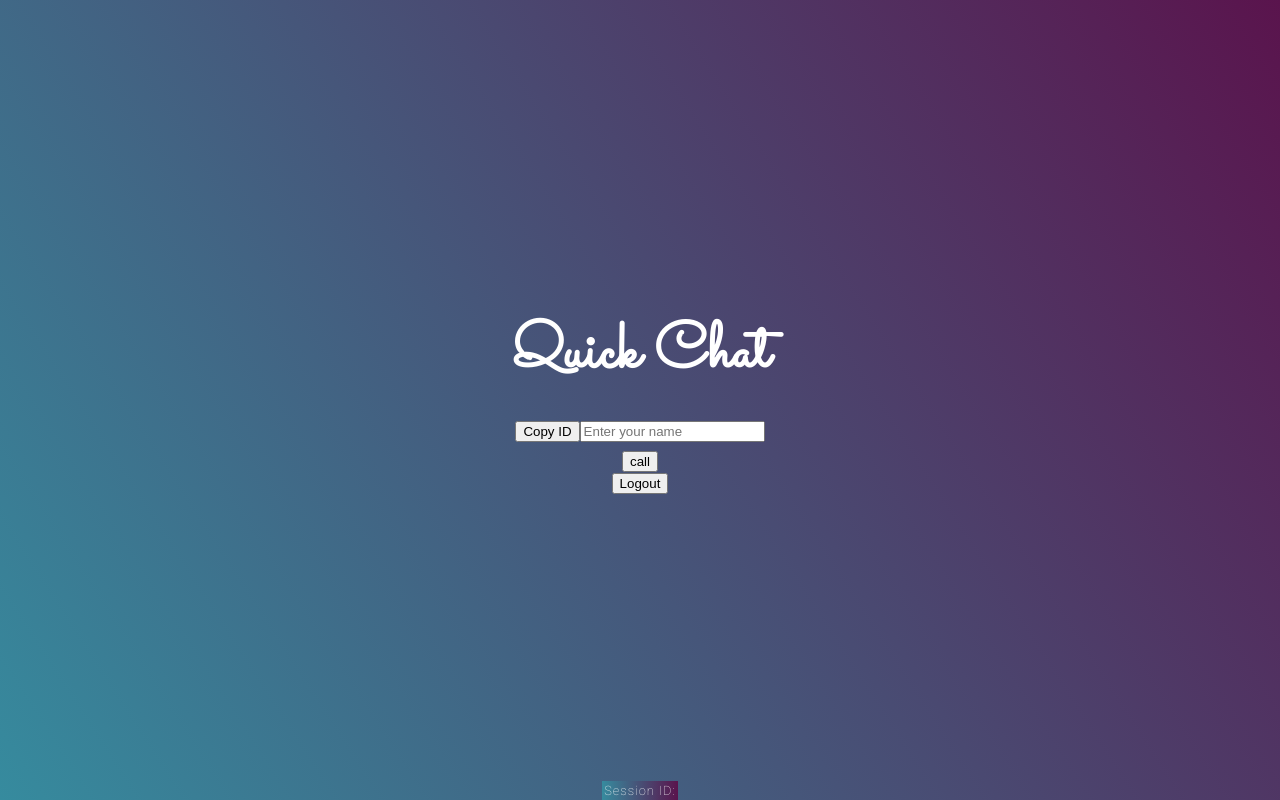
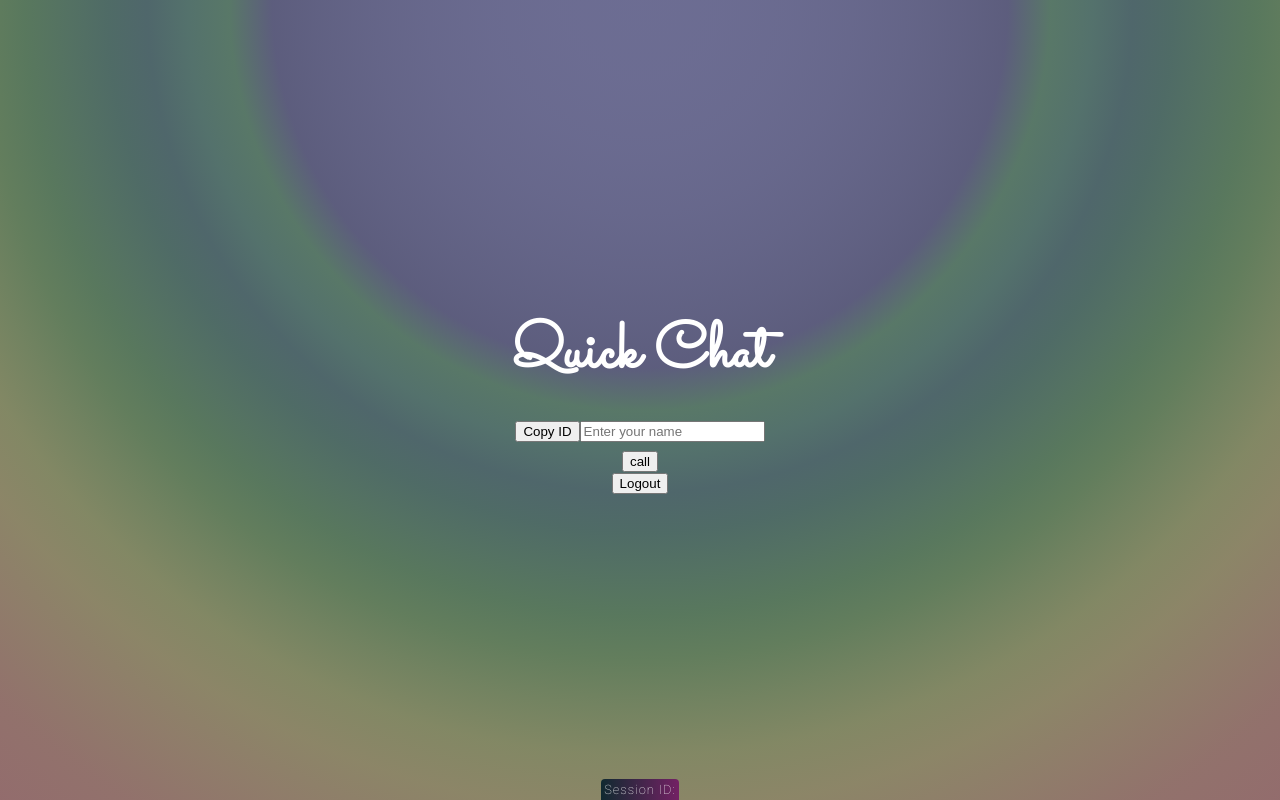
Before and after one commit to PxPerfectMike/video-chat, a React (Create React App) app: page /Chat in a window 1280 px wide. Built offline with nearby package versions, Linux system fonts and the light colour scheme; no server answers; sample sign-in values are in the browser's storage.

Commit message:
add background

```diff
--- a/src/App.css
+++ b/src/App.css
@@ -1,3 +1,314 @@
+html {
+	--colorAdderBase: 0;
+	--sat: 0;
+}
+
+@keyframes bgGradient {
+	0% {
+		--colorAdderBase: 0;
+	}
+	1% {
+		--colorAdderBase: 3.6;
+	}
+	2% {
+		--colorAdderBase: 7.2;
+	}
+	3% {
+		--colorAdderBase: 10.8;
+	}
+	4% {
+		--colorAdderBase: 14.4;
+	}
+	5% {
+		--colorAdderBase: 18;
+	}
+	6% {
+		--colorAdderBase: 21.6;
+	}
+	7% {
+		--colorAdderBase: 25.2;
+	}
+	8% {
+		--colorAdderBase: 28.8;
+	}
+	9% {
+		--colorAdderBase: 32.4;
+	}
+	10% {
+		--colorAdderBase: 36;
+	}
+	11% {
+		--colorAdderBase: 39.6;
+	}
+	12% {
+		--colorAdderBase: 43.2;
+	}
+	13% {
+		--colorAdderBase: 46.8;
+	}
+	14% {
+		--colorAdderBase: 50.4;
+	}
+	15% {
+		--colorAdderBase: 54;
+	}
+	16% {
+		--colorAdderBase: 57.6;
+	}
+	17% {
+		--colorAdderBase: 61.2;
+	}
+	18% {
+		--colorAdderBase: 64.8;
+	}
+	19% {
+		--colorAdderBase: 68.4;
+	}
+	20% {
+		--colorAdderBase: 72;
+	}
+	21% {
+		--colorAdderBase: 75.6;
+	}
+	22% {
+		--colorAdderBase: 79.2;
+	}
+	23% {
+		--colorAdderBase: 82.8;
+	}
+	24% {
+		--colorAdderBase: 86.4;
+	}
+	25% {
+		--colorAdderBase: 90;
+	}
+	26% {
+		--colorAdderBase: 93.6;
+	}
+	27% {
+		--colorAdderBase: 97.2;
+	}
+	28% {
+		--colorAdderBase: 100.8;
+	}
+	29% {
+		--colorAdderBase: 104.4;
+	}
+	30% {
+		--colorAdderBase: 108;
+	}
+	31% {
+		--colorAdderBase: 111.6;
+	}
+	32% {
+		--colorAdderBase: 115.2;
+	}
+	33% {
+		--colorAdderBase: 118.8;
+	}
+	34% {
+		--colorAdderBase: 122.4;
+	}
+	35% {
+		--colorAdderBase: 126;
+	}
+	36% {
+		--colorAdderBase: 129.6;
+	}
+	37% {
+		--colorAdderBase: 133.2;
+	}
+	38% {
+		--colorAdderBase: 136.8;
+	}
+	39% {
+		--colorAdderBase: 140.4;
+	}
+	40% {
+		--colorAdderBase: 144;
+	}
+	41% {
+		--colorAdderBase: 147.6;
+	}
+	42% {
+		--colorAdderBase: 151.2;
+	}
+	43% {
+		--colorAdderBase: 154.8;
+	}
+	44% {
+		--colorAdderBase: 158.4;
+	}
+	45% {
+		--colorAdderBase: 162;
+	}
+	46% {
+		--colorAdderBase: 165.6;
+	}
+	47% {
+		--colorAdderBase: 169.2;
+	}
+	48% {
+		--colorAdderBase: 172.8;
+	}
+	49% {
+		--colorAdderBase: 176.4;
+	}
+	50% {
+		--colorAdderBase: 180;
+	}
+	51% {
+		--colorAdderBase: 183.6;
+	}
+	52% {
+		--colorAdderBase: 187.2;
+	}
+	53% {
+		--colorAdderBase: 190.8;
+	}
+	54% {
+		--colorAdderBase: 194.4;
+	}
+	55% {
+		--colorAdderBase: 198;
+	}
+	56% {
+		--colorAdderBase: 201.6;
+	}
+	57% {
+		--colorAdderBase: 205.2;
+	}
+	58% {
+		--colorAdderBase: 208.8;
+	}
+	59% {
+		--colorAdderBase: 212.4;
+	}
+	60% {
+		--colorAdderBase: 216;
+	}
+	61% {
+		--colorAdderBase: 219.6;
+	}
+	62% {
+		--colorAdderBase: 223.2;
+	}
+	63% {
+		--colorAdderBase: 226.8;
+	}
+	64% {
+		--colorAdderBase: 230.4;
+	}
+	65% {
+		--colorAdderBase: 234;
+	}
+	66% {
+		--colorAdderBase: 237.6;
+	}
+	67% {
+		--colorAdderBase: 241.2;
+	}
+	68% {
+		--colorAdderBase: 244.8;
+	}
+	69% {
+		--colorAdderBase: 248.4;
+	}
+	40% {
+		--colorAdderBase: 252;
+	}
+	71% {
+		--colorAdderBase: 255.6;
+	}
+	72% {
+		--colorAdderBase: 259.2;
+	}
+	73% {
+		--colorAdderBase: 262.8;
+	}
+	74% {
+		--colorAdderBase: 266.4;
+	}
+	75% {
+		--colorAdderBase: 270;
+	}
+	76% {
+		--colorAdderBase: 273.6;
+	}
+	77% {
+		--colorAdderBase: 277.2;
+	}
+	78% {
+		--colorAdderBase: 280.8;
+	}
+	79% {
+		--colorAdderBase: 284.4;
+	}
+	80% {
+		--colorAdderBase: 288;
+	}
+	81% {
+		--colorAdderBase: 291.6;
+	}
+	82% {
+		--colorAdderBase: 295.2;
+	}
+	83% {
+		--colorAdderBase: 298.8;
+	}
+	84% {
+		--colorAdderBase: 302.4;
+	}
+	85% {
+		--colorAdderBase: 306;
+	}
+	86% {
+		--colorAdderBase: 309.6;
+	}
+	87% {
+		--colorAdderBase: 313.2;
+	}
+	88% {
+		--colorAdderBase: 316.8;
+	}
+	89% {
+		--colorAdderBase: 320.4;
+	}
+	90% {
+		--colorAdderBase: 324;
+	}
+	91% {
+		--colorAdderBase: 327.6;
+	}
+	92% {
+		--colorAdderBase: 331.2;
+	}
+	93% {
+		--colorAdderBase: 334.8;
+	}
+	94% {
+		--colorAdderBase: 338.4;
+	}
+	95% {
+		--colorAdderBase: 342;
+	}
+	96% {
+		--colorAdderBase: 345.6;
+	}
+	97% {
+		--colorAdderBase: 349.2;
+	}
+	98% {
+		--colorAdderBase: 352.8;
+	}
+	99% {
+		--colorAdderBase: 356.4;
+	}
+	100% {
+		--colorAdderBase: 360;
+	}
+}
+
 * {
 	box-sizing: border-box;
 	margin: 0;
@@ -15,12 +326,41 @@
 	align-items: center;
 	justify-content: center;
 	height: 100vh;
-	background-image: linear-gradient(57deg, #368b9e, #5a144d);
+	background: radial-gradient(
+		circle at top,
+		hsl(calc(var(--colorAdderBase) - 110), 15%, 50%) 0%,
+		hsl(calc(var(--colorAdderBase) - 110), 15%, 49.71%) 7.7%,
+		hsl(calc(var(--colorAdderBase) - 110), 15%, 48.89%) 14.8%,
+		hsl(calc(var(--colorAdderBase) - 110), 15%, 47.69%) 21%,
+		hsl(calc(var(--colorAdderBase) - 110), 15%, 46.22%) 26.5%,
+		hsl(calc(var(--colorAdderBase) - 110), 15%, 44.57%) 31.4%,
+		hsl(calc(var(--colorAdderBase) - 110), 15%, 42.76%) 35.9%,
+		hsl(calc(var(--colorAdderBase) + 160), 15%, 40.82%) 40.1%,
+		hsl(calc(var(--colorAdderBase) + 180), 15%, 38.7%) 44.2%,
+		hsl(calc(var(--colorAdderBase) + 200), 15%, 36.49%) 48.1%,
+		hsl(calc(var(--colorAdderBase) + 180), 15%, 36.55%) 52%,
+		hsl(calc(var(--colorAdderBase) + 160), 15%, 38.81%) 56%,
+		hsl(calc(var(--colorAdderBase) + 140), 15%, 40.92%) 60.1%,
+		hsl(calc(var(--colorAdderBase) + 120), 15%, 42.84%) 64.3%,
+		hsl(calc(var(--colorAdderBase) + 100), 15%, 44.64%) 68.8%,
+		hsl(calc(var(--colorAdderBase) + 80), 15%, 46.28%) 73.7%,
+		hsl(calc(var(--colorAdderBase) + 60), 15%, 47.74%) 79.2%,
+		hsl(calc(var(--colorAdderBase) + 40), 15%, 48.92%) 85.4%,
+		hsl(calc(var(--colorAdderBase) + 20), 15%, 49.72%) 92.5%,
+		hsl(calc(var(--colorAdderBase) + 10), 15%, 50%) 100%
+	);
 	color: white;
 	font-size: calc(10px + 2vmin);
 	text-align: center;
 	width: 100vw;
 	overflow: hidden;
+}
+
+#bgGradient {
+	-webkit-animation: bgGradient 180s infinite;
+	animation: bgGradient 180s infinite;
+	-webkit-animation-direction: alternate;
+	animation-direction: alternate-reverse;
 }
 
 .myWindow {
@@ -48,6 +388,8 @@
 	font-weight: 100;
 	font-family: 'Roboto', sans-serif;
 	letter-spacing: 1px;
-	padding: 2px;
-	background-image: linear-gradient(90deg, #368b9e, #5a144d);
+	padding: 3px;
+	background-image: linear-gradient(90deg, #102a30, #732164);
+	border-top-left-radius: 4px;
+	border-top-right-radius: 4px;
 }
--- a/src/Chat.jsx
+++ b/src/Chat.jsx
@@ -7,6 +7,7 @@ import { useNavigate } from 'react-router-dom';
 import { auth, logout } from './firebase';
 import './App.css';
 import './loading.png';
+// import { colorCount } from './helpers';
 
 const socket = io.connect('http://localhost:5000');
 
@@ -102,9 +103,55 @@ export default function Chat() {
 		connectionRef.current.destroy();
 	};
 
+	// class bgColorizer {
+	// 	constructor(element) {
+	// 		//can put while loop here if needed while bgcolorizer exists
+	// 		if (element) {
+	// 			document.querySelector(element);
+	// 		}
+	// 		const elements = [];
+	// 		for (let i = 0; i < 360; i++) {
+	// 			elements.push(document.querySelector(element));
+	// 		}
+	// 		for (element of elements) {
+	// 			element.setProperty('--colorAdderBase', colorCount());
+	// 		}
+	// 	}
+	// }
+
+	// new bgColorizer('.bgGradient');
+
+	// const bgColorizerooo = document.querySelector('.bgGradient');
+	// bgColorizer.style.setProperty('--colorAdderBase', colorCount());
+
+	// setInterval(function () {
+	// 	const colorArr = [];
+	// 	for (let i = 0; i < 360; i++) {
+	// 		colorArr.push(document.div.style.setProperty('--colorAdderBase', i));
+	// 		if (i === 360) {
+	// 			i = 0;
+	// 		}
+	// 	}
+	// }, 2000);
+	// setTimeout(function () {
+	// 	document.div.style.setProperty('--colorAdderBase', colorCount());
+	// }, 2000);
+
+	// 	Array.from(document.querySelectorAll('div')).forEach(function (item) {
+	// 		item.addEventListener('div', onNewValue);
+	// 	});
+
+	// 	function onNewValue(element) {
+	// 		if (element.tagName !== 'DIV') {
+	// 			element = element.currentTarget;
+	// 		}
+	// 	}
+	// }
+	// element.style.setProperty('--colorAdderBase', colorCount());
+
 	return (
 		<>
-			<div className='container'>
+			<div className='container' id='bgGradient'>
 				<div className='headerDiv'>
 					<h1 className='titleHeader'>Quick Chat</h1>
 				</div>
```
Also changed, not shown: src/helpers.js (+13 -0 lines).
